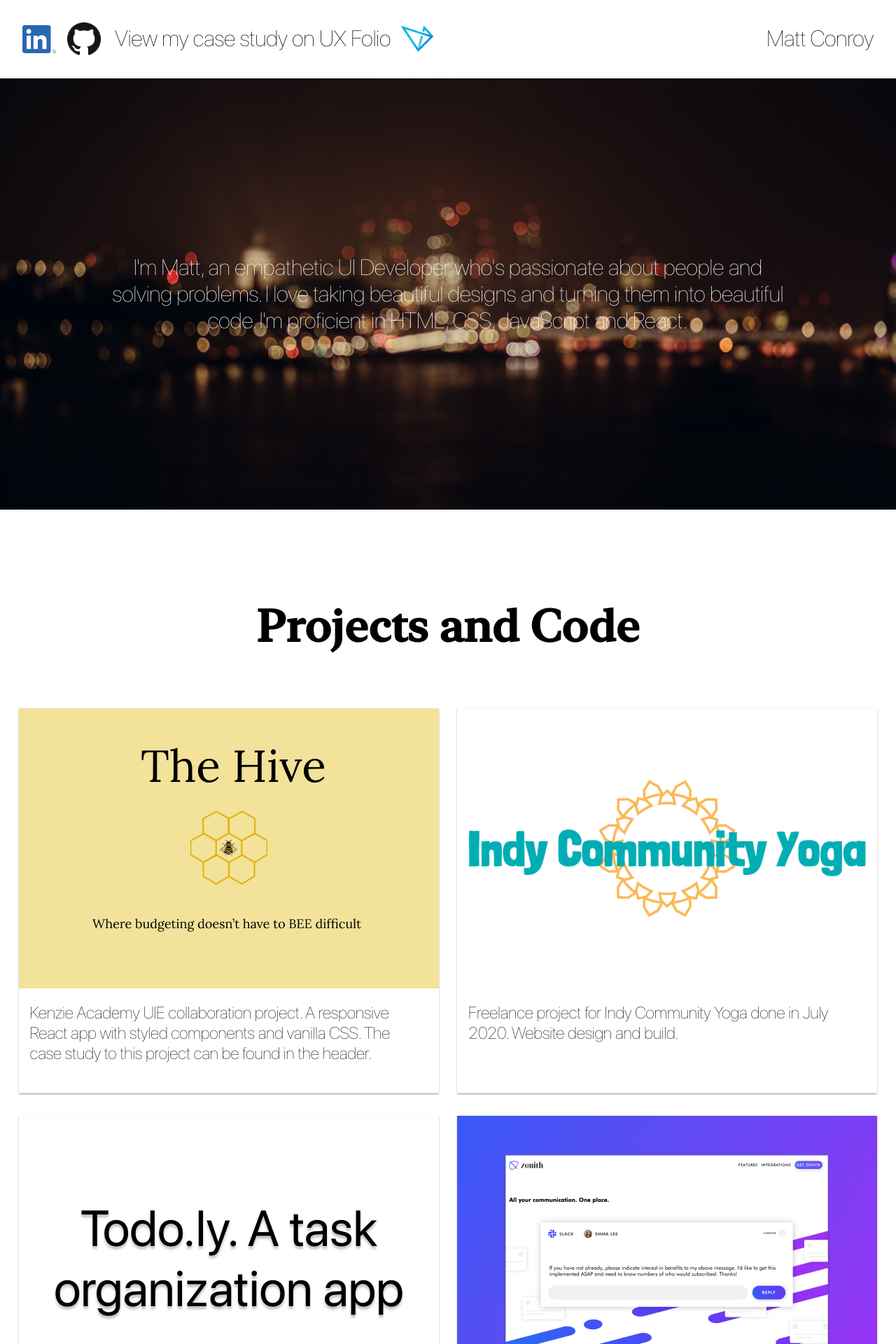
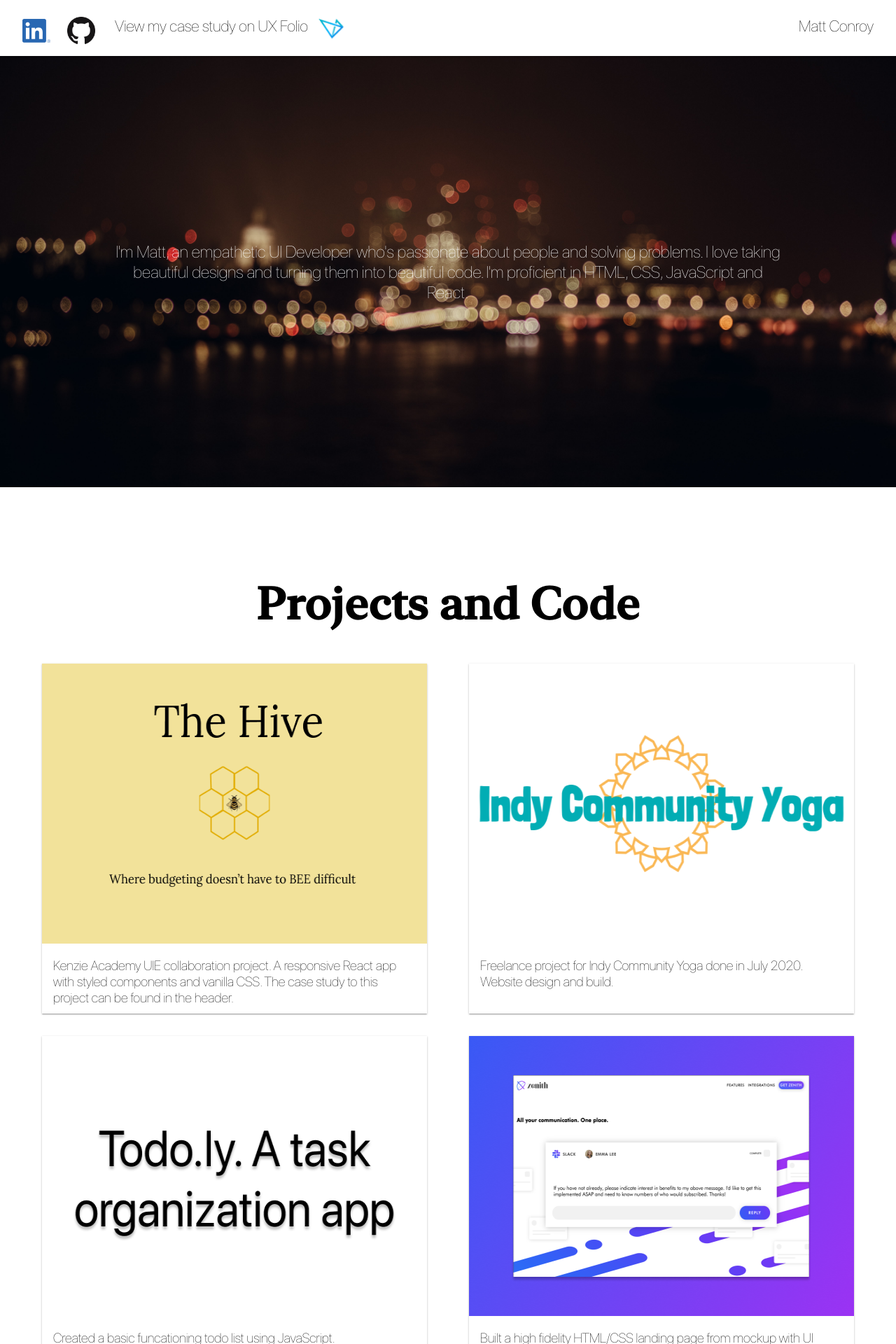
Before and after one commit to mmconroy/react-portfolio, a React (Create React App) app: page / in a window 1280 px wide. Shown: the top 1920 px of the page at 70% size. Built offline with nearby package versions, Linux system fonts and the light colour scheme.

Commit message:
Cleanup styling

```diff
--- a/src/Components/About.css
+++ b/src/Components/About.css
@@ -6,7 +6,7 @@
 }
 .title {
   font-family: "SF Pro Display";
-  font-size: 2rem;
+  font-size: 1.5rem;
   text-align: center;
   width: 100%;
   letter-spacing: 0.1rem;
@@ -16,20 +16,23 @@
 
 @media (min-width: 750px) {
   .profile-image {
-    width: 100%;
-    align-items: center;
+    width: 50%;
+    height: auto;
+    display: block;
+    margin-left: auto;
   }
 
   .image__wrapper {
-    width: 75%;
+    width: 100%;
   }
 
   .title__wrapper {
-    width: 75%;
+    width: 100%;
   }
 
   .title {
-    font-size: 3rem;
+    width: 100%;
+    font-size: 2rem;
   }
 }
 
@@ -43,11 +46,12 @@
   }
 
   .title__wrapper {
-    width: 50%;
+    width: 100%;
   }
 
   .title {
-    font-size: 3rem;
+    width: 100%;
+    font-size: 2rem;
   }
 
   .profile-img {
--- a/src/Components/About.styled.js
+++ b/src/Components/About.styled.js
@@ -8,10 +8,10 @@ justify-content: center;
 @media (min-width: 750px){
     display: flex;
     flex-direction: row;
-    justify-content: center;
+    justify-content: space-between;
     align-items: center;
     flex-wrap: wrap;
-    padding: 1rem;
+    width: 100%;
 }
 @media (min-width: 999px){
     display: flex;
--- a/src/Components/AboutText.styled.js
+++ b/src/Components/AboutText.styled.js
@@ -5,17 +5,17 @@ font-family: "SF Pro Display";
 font-weight: lighter;
 width: 100%;
 padding: 1rem;
-font-size: 1.2rem;
+font-size: 1rem;
 text-align: start;
 letter-spacing: 0.1rem;
 align-self: center;}
 @media (min-width: 750px){
     width: 100%;
-    margin-bottom: 1.5rem;
+    margin-bottom: 1rem;
 }
 @media (min-width: 999px){
     width: 90%;
-    font-size: 1.5rem;
+    font-size: 1.1rem;
     padding: 0;
     }
 }`;
--- a/src/Components/Card.styled.js
+++ b/src/Components/Card.styled.js
@@ -2,16 +2,28 @@ import styled from "styled-components";
 
 export const StyledCard = styled.div`
   width: 300px;
-  min-height: 300px;
+  min-height: 350px;
   display: inline-block;
   position: relative;
   box-shadow: 0 1px 1px 0 rgba(0, 0, 0, 0.14),
     0 2px 1px -1px rgba(0, 0, 0, 0.12), 0 1px 3px 0 rgba(0, 0, 0, 0.2);
   margin-bottom: 2rem;
   @media (min-width: 700px) {
-    width: 600px;
-    min-height: 550px;
-    display: inline-block;
+    width: 400px;
+    min-height: 350px;
+    display: flex;
+    flex-direction: row;
+    flex-wrap: wrap;
+    justify-content: space-between;
+    align-items: center
+    position: relative;
+    box-shadow: 0 1px 1px 0 rgba(0, 0, 0, 0.14),
+      0 2px 1px -1px rgba(0, 0, 0, 0.12), 0 1px 3px 0 rgba(0, 0, 0, 0.2);
+    margin-bottom: 2rem;
+  }
+  @media (min-width: 1025px) {
+    width: 550px;
+    min-height: 500px;
     position: relative;
     box-shadow: 0 1px 1px 0 rgba(0, 0, 0, 0.14),
       0 2px 1px -1px rgba(0, 0, 0, 0.12), 0 1px 3px 0 rgba(0, 0, 0, 0.2);
--- a/src/Components/Engineering.css
+++ b/src/Components/Engineering.css
@@ -1,5 +1,5 @@
 .cards__wrapper {
-  margin-top: 5rem;
+  margin-top: 3rem;
   display: flex;
   flex-direction: column;
   justify-content: center;
@@ -31,17 +31,20 @@
 
   .card-image {
     width: 100%;
-    height: 400px;
+    height: 200px;
     object-fit: cover;
   }
 
   .desc-text {
-    font-size: 1.5rem;
+    font-size: 1.2rem;
     padding: 16px;
   }
-}
 
-@media (min-width: 999px) {
-  .cards__wrapper {
+  @media (min-width: 1025px) {
+    .card-image {
+      width: 100%;
+      height: 400px;
+      object-fit: fill;
+    }
   }
 }
--- a/src/Components/Form.css
+++ b/src/Components/Form.css
@@ -116,5 +116,6 @@
 @media (min-width: 1000px) {
   .form-wrapper {
     width: 40%;
+    height: 38vh;
   }
 }
--- a/src/Components/Header.css
+++ b/src/Components/Header.css
@@ -83,46 +83,46 @@ nav {
 
 @media (min-width: 1025px) {
   nav {
-    height: 112px;
+    height: 5rem;
   }
   .linkedin-img {
-    top: 32px;
+    top: 24px;
     left: 32px;
-    width: 48px;
-    height: 48px;
+    width: 40px;
+    height: 40px;
   }
 
   .github-img {
-    top: 32px;
+    top: 24px;
     left: 96px;
-    width: 48px;
-    height: 48px;
-    margin-right: 16px;
+    width: 40px;
+    height: 40px;
+    margin-right: 12px;
   }
 
   .name {
-    font-size: 2rem;
-    top: 36px;
+    font-size: 1.4rem;
+    top: 24px;
     right: 32px;
   }
 
   .uxfolio-text {
     z-index: 999;
     position: fixed;
-    top: 36px;
+    top: 24px;
     left: 164px;
     font-family: "SF Pro Display";
-    font-size: 2rem;
+    font-size: 1.4rem;
     margin: 0;
   }
 
   .uxfolio-img {
     position: fixed;
-    top: 22px;
-    left: 565px;
+    top: 16px;
+    left: 450px;
     z-index: 999;
-    width: 64px;
-    height: 64px;
+    width: 48px;
+    height: 48px;
     object-fit: contain;
   }
 }
--- a/src/Components/HeaderDesktop.styled.js
+++ b/src/Components/HeaderDesktop.styled.js
@@ -5,7 +5,7 @@ display: none;
 }
 @media (min-width: 999px){
     width: 100%;
-    height 2rem;
+    height 1.3rem;
 }
 
 `;
--- a/src/Components/Main.css
+++ b/src/Components/Main.css
@@ -38,9 +38,10 @@ body {
 }
 
 .section-title {
-  font-family: "New York";
+  font-family: "SF Pro Display";
   font-size: 2rem;
   color: black;
+  margin-top: 2rem;
   margin-bottom: 2rem;
   width: 100%;
   text-align: center;
@@ -48,11 +49,15 @@ body {
 
 .hero-text {
   font-family: "SF Pro Display";
-  font-size: 2rem;
+  font-size: 1.5rem;
   padding-left: 2rem;
   padding-right: 2rem;
   color: white;
   width: 80%;
+}
+
+.desc-text {
+  font-size: 1rem;
 }
 
 @media (min-width: 699px) {
@@ -76,15 +81,17 @@ body {
     margin-bottom: 2rem;
   }
 
-  .linkedin-img:hover {
+  .linkedin-img:hover,
+  .github-img:hover,
+  .uxfolio-img:hover {
     opacity: 0.5;
     cursor: pointer;
   }
 
-  .github-img:hover {
+  /* .github-img:hover {
     opacity: 0.5;
     cursor: pointer;
-  }
+  } */
   .about__container {
     height: 40%;
     width: 100%;
@@ -93,5 +100,6 @@ body {
     background-position: right bottom;
     background-repeat: no-repeat;
     background-size: contain;
+    padding-bottom: 8rem;
   }
 }
--- a/src/Components/Main.js
+++ b/src/Components/Main.js
@@ -189,15 +189,6 @@ function Main(props) {
           </div>
         </StyledAboutMe>
       </div>
-      <div className="social__wrapper">
-        <a href="https://www.linkedin.com/in/mmconroy" target="_blank">
-          <img className="linkedin-img" src={linkedinlogo} alt="LinkedIn" />
-        </a>
-
-        <a href="https://github.com/mmconroy" target="_blank">
-          <img className="github-img" src={githublogo} alt="GitHub" />
-        </a>
-      </div>
       <StyledAboutText style={{ padding: "1rem" }}>
         Looking to get in touch? Please use the form below.
       </StyledAboutText>
```
